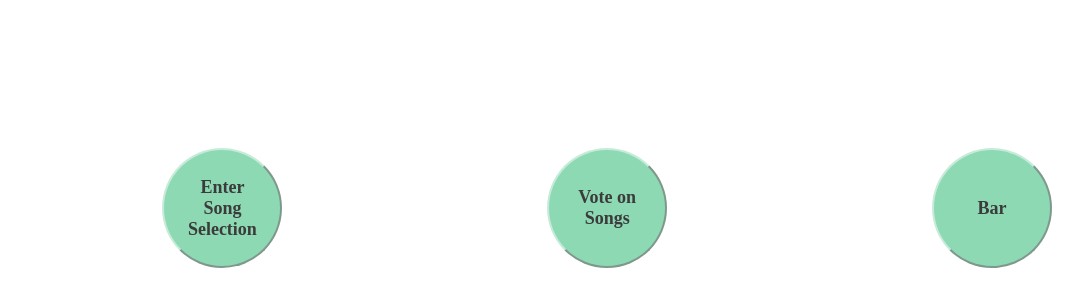
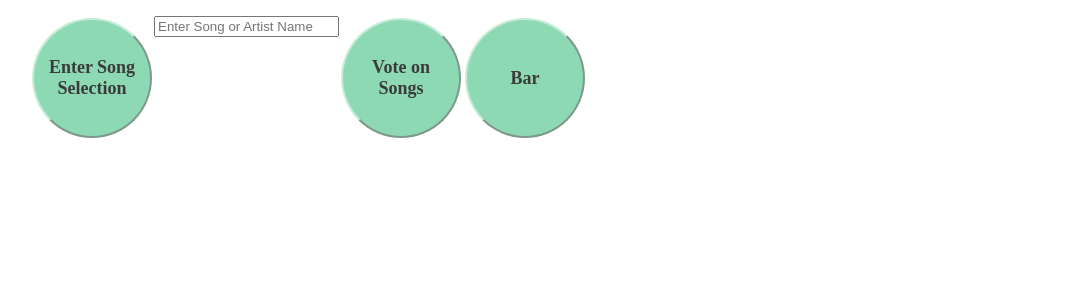
Before and after one commit to Altyptico/Vue-Js-Song-Library, a Vue app in the folder songlibrary/: page / in a window 1280 px wide. Shown: the top 306 px of the page, without its empty margins (18-1101 px from the left). Built offline with nearby package versions, Linux system fonts and the light colour scheme; a web font is replaced by a local one.

Commit message:
add functionality to "enter song selection" button
conditionally shows input field

```diff
--- a/songlibrary/src/components/requests.vue
+++ b/songlibrary/src/components/requests.vue
@@ -2,8 +2,8 @@
 <template>
   <div>
       <ul id="requests">
-        <li><button v-bind:class="isFieldShowing" v-on:click="toggleInput">Enter Song Selection</button></li>
-        <!-- <li><input type="text" placeholder="Enter Song or Artist Name"></li> -->
+        <li><button v-on:click="toggleInput">Enter Song Selection</button></li>
+        <li><input type="text" placeholder="Enter Song or Artist Name" v-show="isFieldShowing"></li>
         <li><button>Vote on Songs</button></li>
         <li><button>Bar</button></li>
       </ul>
@@ -25,7 +25,7 @@ export default {
     },
     methods: {
         toggleInput: function (){
-            this.isFieldShowing = !this.isFieldShowing;
+            this.isFieldShowing = !this.isFieldShowing; //Conditionally shows the input field when "Enter Song Selection" button is clicked//
 
         }
 
@@ -42,7 +42,7 @@ export default {
 
     }
     li{
-       margin: 10%;
+       /* margin: 10%; */
         float: left;
 
     }
@@ -50,8 +50,8 @@ export default {
         display: inline-block;
         border-color:#c6ecd9;
         color: #3b3b3b;
-        padding: 10px 20px;
-        margin: 10px;
+        padding: 10px;
+        margin: 2px;
         width: 120px;
         height: 120px;
         border-radius: 100px;
```
